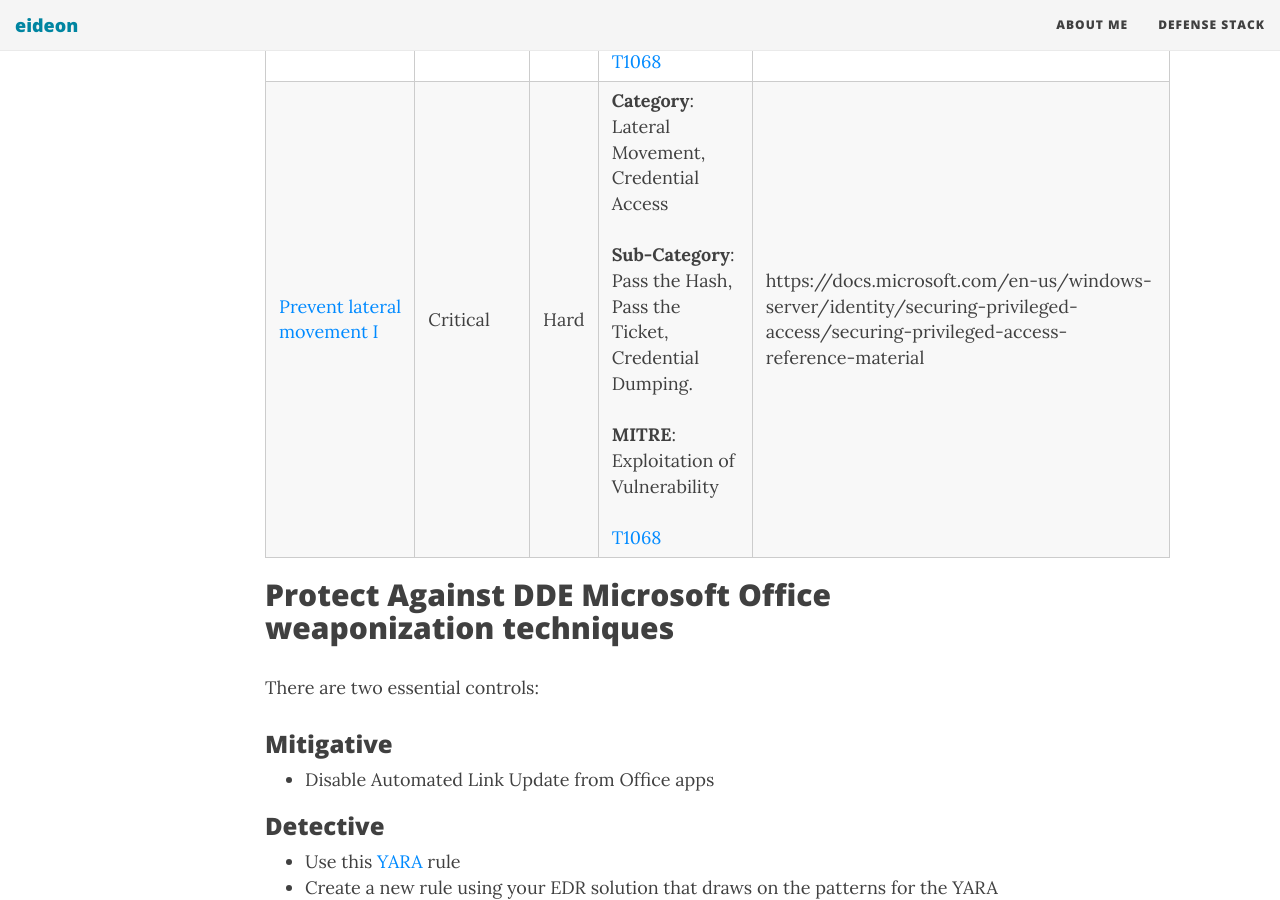
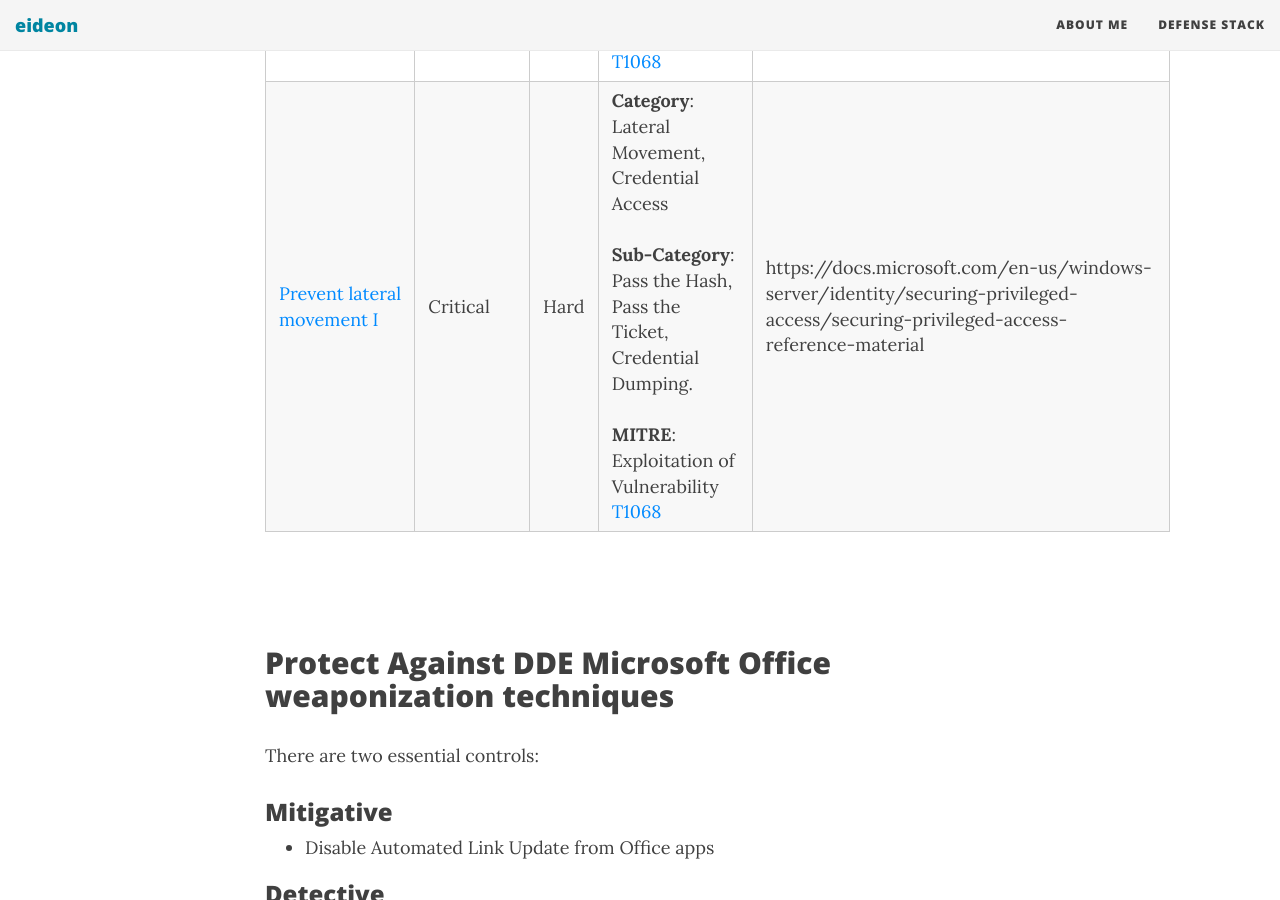
Before and after one commit to darkquasar/darkquasar.github.io, a Jekyll site: the page built from Threat_Protection_Stack.md, in a window 1280 px wide and 900 px high, scrolled down 1210 px. Built offline with Jekyll 4.4.1, drawn with Linux system fonts in a browser that asks for light colours; nearby versions of some CDN libraries; comment, search, counter and statistics services are not loaded.

Commit message:
Update Threat_Protection_Stack.md

```diff
--- a/Threat_Protection_Stack.md
+++ b/Threat_Protection_Stack.md
@@ -12,11 +12,13 @@
 # Summary
 This is my collection of detective and mitigating security controls as it results from personal research. The general idea is to classify these controls into categories and rank them so that they can be applied selectively in any corporative environment. As the list grows, I will develop a framework that will encapsulate everything in a table. Eventually this will also be retrievable in JSON format.
 
-| Topic                                                                                                                                               | Criticality | ID   | TTP Categorization                                                                                                                                                                                                                                 | References                                                                                                                        |
-|-----------------------------------------------------------------------------------------------------------------------------------------------------|-------------|------|----------------------------------------------------------------------------------------------------------------------------------------------------------------------------------------------------------------------------------------------------|-----------------------------------------------------------------------------------------------------------------------------------|
-| [DDE Microsoft Office weaponization](https://www.eideon.com/Threat_Protection_Stack/#protect-against-dde-microsoft-office-weaponization-techniques) | High        | Easy | **Category**: Defense Evation <br><br> **Sub-Category**: Weaponized Document. <br><br> **MITRE**: Exploitation of Vulnerability [T1068](https://attack.mitre.org/wiki/Technique/T1068)                                                             | https://www.ghacks.net/2017/10/23/disable-office-ddeauto-to-mitigate-attacks/                                                     |
-| [Prevent lateral movement I](https://www.eideon.com/Threat_Protection_Stack/#prevent_credential_harvesting_and_lateral_movement_in_AD_Environment)  | Critical    | Hard | **Category**: Lateral Movement, Credential Access <br><br> **Sub-Category**: Pass the Hash, Pass the Ticket, Credential Dumping. <br><br> **MITRE**: Exploitation of Vulnerability <br><br> [T1068](https://attack.mitre.org/wiki/Technique/T1068) | https://docs.microsoft.com/en-us/windows-server/identity/securing-privileged-access/securing-privileged-access-reference-material |
+| Topic                                                                                                                                               | Criticality | ID   | TTP Categorization                                                                                                                                                                                                                        | References                                                                                                                        |
+|-----------------------------------------------------------------------------------------------------------------------------------------------------|-------------|------|-------------------------------------------------------------------------------------------------------------------------------------------------------------------------------------------------------------------------------------------|-----------------------------------------------------------------------------------------------------------------------------------|
+| [DDE Microsoft Office weaponization](https://www.eideon.com/Threat_Protection_Stack/#protect-against-dde-microsoft-office-weaponization-techniques) | High        | Easy | **Category**: Defense Evation <br><br> **Sub-Category**: Weaponized Document. <br><br> **MITRE**: Exploitation of Vulnerability [T1068](https://attack.mitre.org/wiki/Technique/T1068)                                                    | https://www.ghacks.net/2017/10/23/disable-office-ddeauto-to-mitigate-attacks/                                                     |
+| [Prevent lateral movement I](https://www.eideon.com/Threat_Protection_Stack/#prevent-credential-harvesting-and-lateral-movement-in-AD-Environment)  | Critical    | Hard | **Category**: Lateral Movement, Credential Access <br><br> **Sub-Category**: Pass the Hash, Pass the Ticket, Credential Dumping. <br><br> **MITRE**: Exploitation of Vulnerability [T1068](https://attack.mitre.org/wiki/Technique/T1068) | https://docs.microsoft.com/en-us/windows-server/identity/securing-privileged-access/securing-privileged-access-reference-material |
 
+<br>
+<br>
 
 ## Protect Against DDE Microsoft Office weaponization techniques
 There are two essential controls:
```
